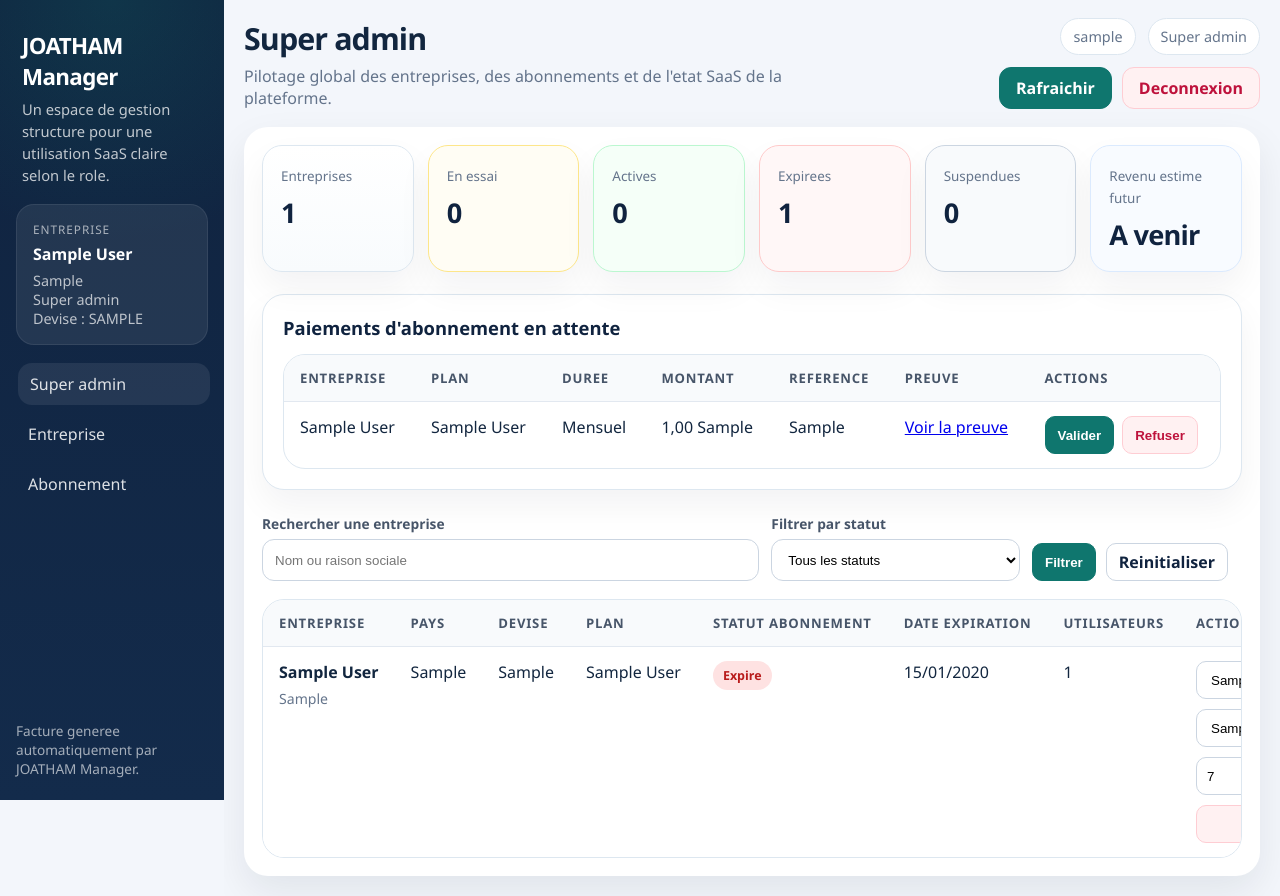
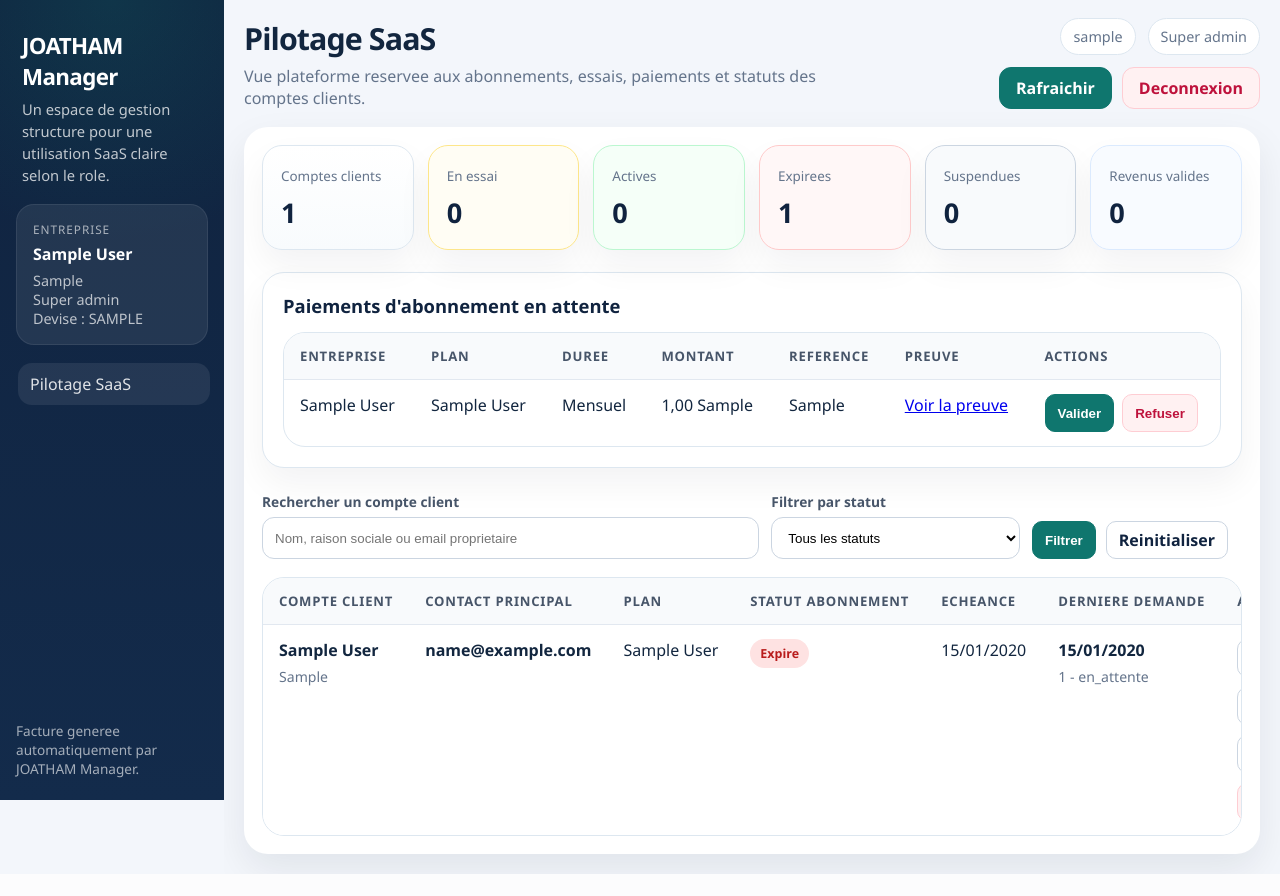
Before and after one commit to CCPJOATHAM/joatham-manager-saas, a Django app: page /super-admin/ in a window 1280 px wide. After the commit the page ends 874 px from the top, so only its background shows below. Run offline with Django 5.2, Linux system fonts and the light colour scheme; a user stored in the database is signed in; data comes from the database, SQL or seed files in the repository; tables that the repository leaves empty hold one stand-in row (values such as "Sample post").

Commit message:
Séparation SaaS: super admin vs entreprise + pilotage SaaS

```diff
--- a/core/selectors/super_admin.py
+++ b/core/selectors/super_admin.py
@@ -1,17 +1,39 @@
-from django.db.models import Count, Q
+from decimal import Decimal
 
-from joatham_users.models import AbonnementEntreprise, Entreprise
+from django.db.models import Count, DecimalField, OuterRef, Q, Subquery, Sum, Value
+from django.db.models.functions import Coalesce
+
+from core.models import PaiementAbonnement
+from joatham_users.models import AbonnementEntreprise, Entreprise, User
 
 
 def get_super_admin_entreprise_queryset(*, search=None, statut=None):
+    owner_users = User.objects.filter(
+        entreprise=OuterRef("pk"),
+        role=User.Role.PROPRIETAIRE,
+    ).order_by("id")
+    latest_payment = PaiementAbonnement.objects.filter(entreprise=OuterRef("pk")).order_by("-date_creation", "-id")
+
     queryset = (
         Entreprise.objects.all()
         .select_related("abonnement_entreprise__plan")
-        .annotate(user_count=Count("user"))
+        .annotate(
+            owner_email=Coalesce(Subquery(owner_users.values("email")[:1]), Value("")),
+            owner_username=Coalesce(Subquery(owner_users.values("username")[:1]), Value("")),
+            last_payment_amount=Subquery(latest_payment.values("montant")[:1]),
+            last_payment_status=Subquery(latest_payment.values("statut")[:1]),
+            last_payment_created_at=Subquery(latest_payment.values("date_creation")[:1]),
+            payment_request_count=Count("paiements_abonnement"),
+        )
     )
 
     if search:
-        queryset = queryset.filter(Q(nom__icontains=search) | Q(raison_sociale__icontains=search))
+        queryset = queryset.filter(
+            Q(nom__icontains=search)
+            | Q(raison_sociale__icontains=search)
+            | Q(email__icontains=search)
+            | Q(user__email__icontains=search, user__role=User.Role.PROPRIETAIRE)
+        ).distinct()
 
     if statut:
         queryset = queryset.filter(abonnement_entreprise__statut=statut)
@@ -21,11 +43,15 @@ def get_super_admin_entreprise_queryset(*, search=None, statut=None):
 
 def get_super_admin_subscription_counts():
     subscriptions = AbonnementEntreprise.objects.all()
+    payments = PaiementAbonnement.objects.all()
     return {
-        "total_entreprises": Entreprise.objects.count(),
+        "total_accounts": Entreprise.objects.count(),
         "essai": subscriptions.filter(statut=AbonnementEntreprise.Statut.ESSAI).count(),
         "actif": subscriptions.filter(statut=AbonnementEntreprise.Statut.ACTIF).count(),
         "expire": subscriptions.filter(statut=AbonnementEntreprise.Statut.EXPIRE).count(),
         "suspendu": subscriptions.filter(statut=AbonnementEntreprise.Statut.SUSPENDU).count(),
-        "revenu_estime_futur": 0,
+        "pending_payments": payments.filter(statut=PaiementAbonnement.Statut.EN_ATTENTE).count(),
+        "validated_revenue": payments.filter(statut=PaiementAbonnement.Statut.VALIDE).aggregate(
+            total=Coalesce(Sum("montant"), Value(Decimal("0.00")), output_field=DecimalField(max_digits=12, decimal_places=2))
+        )["total"],
     }
--- a/core/services/tenancy.py
+++ b/core/services/tenancy.py
@@ -10,6 +10,8 @@ def get_user_entreprise(user):
 
 
 def get_user_entreprise_or_raise(user):
+    if getattr(user, "is_super_admin", False):
+        raise PermissionDenied("Le super admin plateforme n'accede pas aux espaces entreprise.")
     entreprise = get_user_entreprise(user)
     if entreprise is None:
         raise PermissionDenied("Aucune entreprise n'est associee a cet utilisateur.")
--- a/core/tests_company.py
+++ b/core/tests_company.py
@@ -18,7 +18,7 @@ class CompanySettingsTests(TestCase):
         self.client.force_login(self.owner)
         allowed = self.client.get(reverse("company_settings"))
         self.assertEqual(allowed.status_code, 200)
-        self.assertContains(allowed, "Parametres entreprise")
+        self.assertContains(allowed, "Profil de l'organisation")
 
     def test_owner_can_update_company_identity(self):
         self.client.force_login(self.owner)
--- a/joatham_dashboard/services/navigation.py
+++ b/joatham_dashboard/services/navigation.py
@@ -10,7 +10,7 @@ from joatham_users.permissions import (
 
 NAV_ITEMS = [
     {
-        "label": "Super admin",
+        "label": "Pilotage SaaS",
         "url_name": "super_admin_dashboard",
         "permission": "superadmin.view",
         "module": None,
@@ -31,7 +31,7 @@ NAV_ITEMS = [
         ],
     },
     {
-        "label": "Entreprise",
+        "label": "Organisation",
         "url_name": "company_settings",
         "permission": "company.manage",
         "module": None,
@@ -102,7 +102,7 @@ NAV_ITEMS = [
         "prefixes": ["/audit/"],
     },
     {
-        "label": "Abonnement",
+        "label": "Mon abonnement",
         "url_name": "subscription_overview",
         "permission": "subscription.view",
         "module": "subscription",
--- a/joatham_users/permissions.py
+++ b/joatham_users/permissions.py
@@ -61,14 +61,16 @@ def get_user_role(user):
 def user_has_permission(user, permission_code):
     if not user or not getattr(user, "is_authenticated", False):
         return False
-    if getattr(user, "is_superuser", False):
-        return True
+
+    user_role = get_user_role(user)
+    if user_role == ROLE_SUPER_ADMIN:
+        return permission_code.startswith("superadmin.")
 
     allowed_roles = PERMISSIONS.get(permission_code)
     if allowed_roles is None:
         raise KeyError(f"Permission inconnue: {permission_code}")
 
-    return get_user_role(user) in allowed_roles
+    return user_role in allowed_roles
 
 
 def require_permission(user, permission_code, message="Vous n'avez pas les droits pour cette action."):
--- a/templates/core/super_admin_dashboard.html
+++ b/templates/core/super_admin_dashboard.html
@@ -1,8 +1,8 @@
 {% extends "joatham_dashboard/base.html" %}
 
-{% block page_title %}Super admin | JOATHAM Manager{% endblock %}
-{% block content_title %}Super admin{% endblock %}
-{% block content_subtitle %}Pilotage global des entreprises, des abonnements et de l'etat SaaS de la plateforme.{% endblock %}
+{% block page_title %}Pilotage SaaS | JOATHAM Manager{% endblock %}
+{% block content_title %}Pilotage SaaS{% endblock %}
+{% block content_subtitle %}Vue plateforme reservee aux abonnements, essais, paiements et statuts des comptes clients.{% endblock %}
 
 {% block top_actions %}
 <a href="{% url 'super_admin_dashboard' %}" class="btn-link primary">Rafraichir</a>
@@ -241,8 +241,8 @@
 
 <div class="super-grid">
     <div class="super-kpi">
-        <span class="label">Entreprises</span>
-        <span class="value">{{ counts.total_entreprises }}</span>
+        <span class="label">Comptes clients</span>
+        <span class="value">{{ counts.total_accounts }}</span>
     </div>
     <div class="super-kpi essai">
         <span class="label">En essai</span>
@@ -261,8 +261,8 @@
         <span class="value">{{ counts.suspendu }}</span>
     </div>
     <div class="super-kpi future">
-        <span class="label">Revenu estime futur</span>
-        <span class="value">A venir</span>
+        <span class="label">Revenus valides</span>
+        <span class="value">{{ counts.validated_revenue }}</span>
     </div>
 </div>
 
@@ -324,8 +324,8 @@
 <div class="toolbar">
     <form method="get" class="filter-form">
         <div>
-            <label for="id_q">Rechercher une entreprise</label>
-            <input id="id_q" type="text" name="q" value="{{ selected_search }}" placeholder="Nom ou raison sociale">
+            <label for="id_q">Rechercher un compte client</label>
+            <input id="id_q" type="text" name="q" value="{{ selected_search }}" placeholder="Nom, raison sociale ou email proprietaire">
         </div>
         <div>
             <label for="id_statut">Filtrer par statut</label>
@@ -347,13 +347,12 @@
     <table class="super-table">
         <thead>
             <tr>
-                <th>Entreprise</th>
-                <th>Pays</th>
-                <th>Devise</th>
+                <th>Compte client</th>
+                <th>Contact principal</th>
                 <th>Plan</th>
                 <th>Statut abonnement</th>
-                <th>Date expiration</th>
-                <th>Utilisateurs</th>
+                <th>Echeance</th>
+                <th>Derniere demande</th>
                 <th>Actions</th>
             </tr>
         </thead>
@@ -369,8 +368,14 @@
                         {% endif %}
                     </div>
                 </td>
-                <td>{{ entreprise.pays|default:"-" }}</td>
-                <td>{{ entreprise.devise|default:"-" }}</td>
+                <td>
+                    <div class="stacked">
+                        <strong>{{ entreprise.owner_email|default:entreprise.email|default:"-" }}</strong>
+                        {% if entreprise.owner_username %}
+                        <span class="muted">@{{ entreprise.owner_username }}</span>
+                        {% endif %}
+                    </div>
+                </td>
                 <td>{% if subscription %}{{ subscription.plan.nom }}{% else %}-{% endif %}</td>
                 <td>
                     {% if subscription %}
@@ -386,7 +391,16 @@
                         -
                     {% endif %}
                 </td>
-                <td>{{ entreprise.user_count }}</td>
+                <td>
+                    <div class="stacked">
+                        {% if entreprise.last_payment_created_at %}
+                        <strong>{{ entreprise.last_payment_created_at|date:"d/m/Y" }}</strong>
+                        <span class="muted">{{ entreprise.last_payment_amount|default:"0" }} - {{ entreprise.last_payment_status|default:"-" }}</span>
+                        {% else %}
+                        <span class="muted">Aucune demande</span>
+                        {% endif %}
+                    </div>
+                </td>
                 <td>
                     <div class="row-actions">
                         <form method="post">
@@ -437,7 +451,7 @@
             {% endwith %}
             {% empty %}
             <tr>
-                <td colspan="8">Aucune entreprise n'est encore enregistree.</td>
+                <td colspan="7">Aucun compte client n'est encore enregistre.</td>
             </tr>
             {% endfor %}
         </tbody>
```
Also changed, not shown: core/tests.py (+15 -0 lines), templates/core/company_settings.html (+8 -5 lines).
